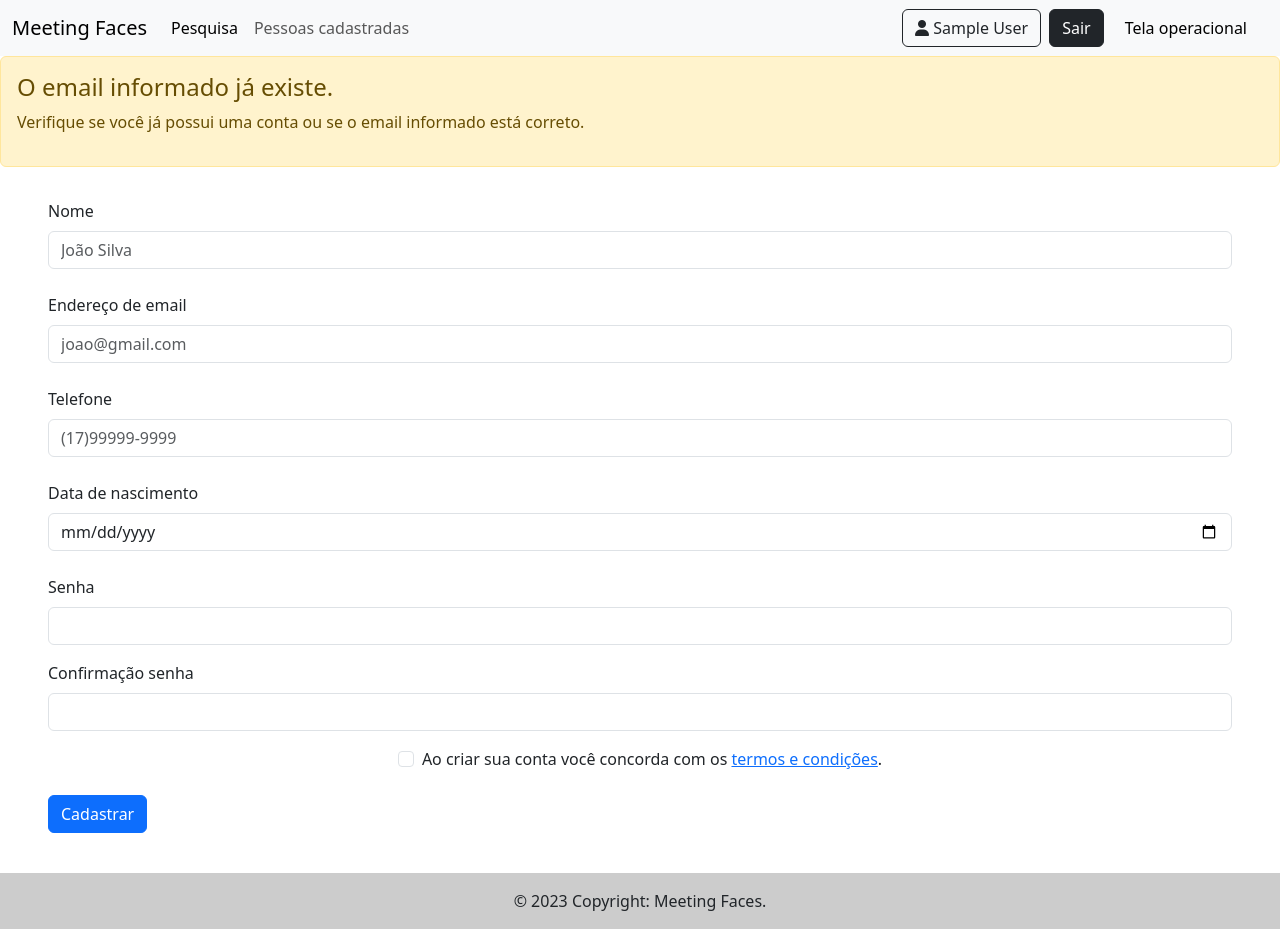
After one commit to svitorz/meeting_faces, a PHP site: page /formulario-cadastro-cadastrador.php in a window 1280 px wide. The commit adds this page. Run offline with PHP 8.4, Linux system fonts and the light colour scheme; the visitor is signed in with stand-in values (Sample User, id 1).

Commit message:
manter cadastrador

```diff
--- /dev/null
+++ b/Web/formulario-cadastro-cadastrador.php
@@ -0,0 +1,98 @@
+<?php
+session_start();
+require 'logica.php';
+
+if(!isAdmin()){
+  redireciona('inicio.php');
+  exit();
+}
+
+include 'header.php';
+?>
+<script>
+    const handlePhone = (event) => {
+        let input = event.target
+        input.value = phoneMask(input.value)
+    }
+
+    const phoneMask = (value) => {
+      if (!value) return ""
+      value = value.replace(/\D/g,'')
+      value = value.replace(/(\d{2})(\d)/,"($1) $2")
+      value = value.replace(/(\d)(\d{4})$/,"$1-$2")
+      return value
+    }
+    function verifica_senhas() {
+        var senha = document.getElementById("senha");
+        var confsenha = document.getElementById("confsenha");
+
+        if (senha.value && confsenha.value) {
+            if (senha.value != confsenha.value) {
+                senha.classList.add("is-invalid");
+                confsenha.classList.add("is-invalid");
+                confsenha.value = null;
+            } else {
+                senha.classList.remove("is-invalid");
+                confsenha.classList.remove("is-invalid");
+            }
+        }
+    }
+</script>
+<?php
+if(isset($_SESSION['erro'])&&$_SESSION['erro']){
+  ?>
+  <div class="alert alert-warning" role="alert">
+    <h4>Erro ao realizar cadastro.</h4>
+    <p>Verifique se os dados estão corretos ou se você está cadastrado.</p>
+  </div>
+  <?php
+}
+?>
+<?php
+if(isset($_SESSION['usuario_existe']) && $_SESSION['usuario_existe']){
+  ?>
+  <div class="alert alert-warning" role="alert">
+    <h4>O email informado já existe.</h4>
+    <p>Verifique se você já possui uma conta ou se o email informado está correto.</p>
+  </div>
+  <?php
+}
+unset($_SESSION['usuario_existe']);
+?>
+<div class="container-fluid px-5 py-3">
+    <form action="inserir-cadastrador.php" method="post">
+      <div class="form-outline mb-4">
+        <label class="form-label" for="nome_usuario">Nome</label>
+        <input type="text" id="nome_usuario" name="nome_usuario" class="form-control" placeholder="João Silva" required/>
+      </div>
+      <div class="form-outline mb-4">
+          <label class="form-label" for="email_usuario">Endereço de email</label>
+        <input type="email" id="email_usuario" name="email_usuario" class="form-control" placeholder="joao@gmail.com" required/>
+      </div>
+      <div class="form-outline mb-4">
+          <label class="form-label" for="telefone">Telefone</label>
+        <input type="tel" id="telefone" name="telefone" class="form-control" maxlength="15" onkeyup="handlePhone(event)" placeholder="(17)99999-9999" required />
+      </div>
+      <div class="form-outline mb-4">
+          <label class="form-label" for="data_nasc">Data de nascimento</label>
+        <input type="date" id="data_nasc" name="data_nasc" class="form-control" required />
+      </div>
+      <div class="mb-3">
+                <label for="senha" class="form-label">Senha</label>
+                <input type="password" class="form-control" id="senha" name="senha" required/>
+            </div>
+            <div class="mb-3">
+                <label for="confsenha" class="form-label">Confirmação senha</label>
+                <input type="password" class="form-control" id="confsenha" name="confsenha" required aria-describedby="confsenha confsenhaFeedback" onblur="verifica_senhas();"/>
+                <div id="confsenhaFeedback" class="invalid-feedback">
+                    As senhas informadas não estão iguais.
+                </div>
+            </div>
+      <div class="form-check d-flex justify-content-center mb-4">
+        <input class="form-check-input me-2" type="checkbox" value="" id="check" />
+        <label class="form-check-label" for="form6Example8"> Ao criar sua conta você concorda com os <a href=""> termos e condições</a>. </label>
+      </div>
+      <button type="submit" class="btn btn-primary btn-block mb-4">Cadastrar</button>
+    </form>
+</div>
+<?php include 'footer.php'; ?>
--- a/Web/listagem-usuario.php
+++ b/Web/listagem-usuario.php
@@ -50,9 +50,9 @@ require_once 'header.php';
           </td>
           <td>
             <?php
-            if(isAdmin()){
+            if(isAdmin()&&$row['id_permissao']!=3){
             ?>
-            <a href="excluir-usuario.php?id=<?=$row['id_usuario'];?>" onclick="if(!confirm('Deseja excluir?')) return false;" class=" btn btn-sm btn-danger">
+            <a href="excluir-usuario.php?id_usuario=<?=$row['id_usuario'];?>" onclick="if(!confirm('Deseja excluir?')) return false;" class=" btn btn-sm btn-danger">
               <span data-feather="trash-2"></span>
                 Excluir
             </a>
```
Also changed, not shown: Web/excluir-usuario.php (added, +32 -0 lines), Web/inserir-cadastrador.php (added, +37 -0 lines), Web/tela-operacional.php (+9 -2 lines).
